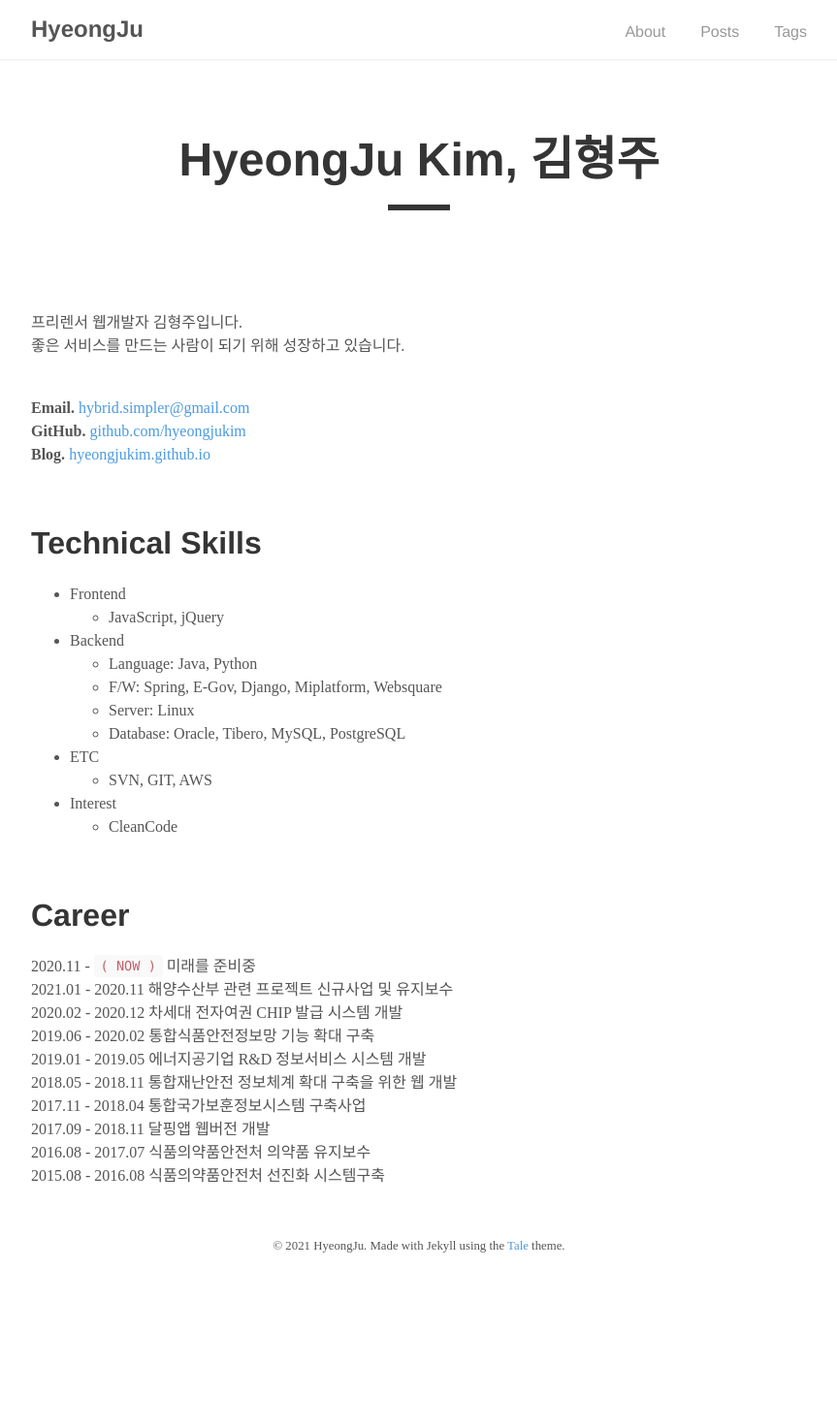
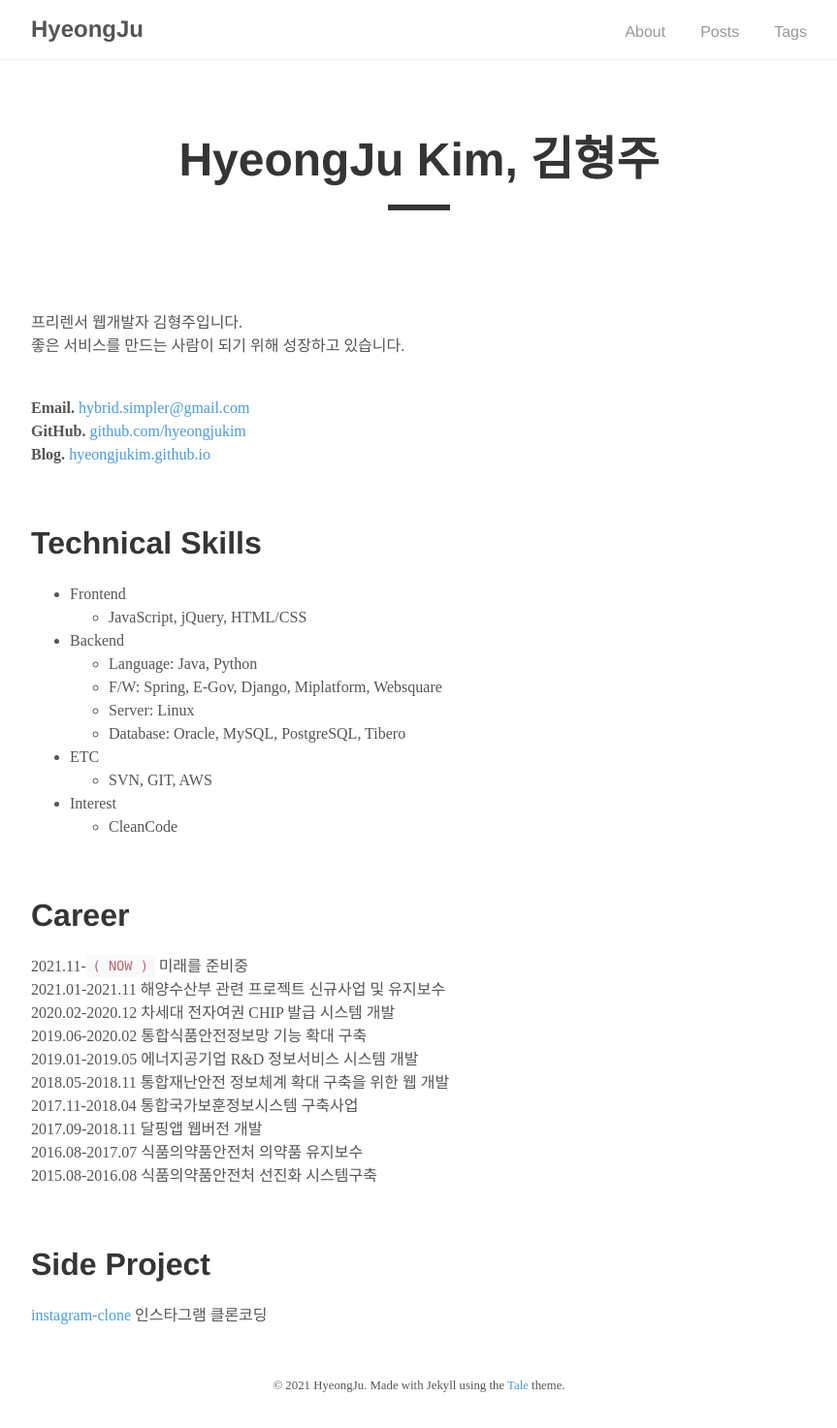
Before and after one commit to hyeongJuKim/hyeongjukim.github.io, a Jekyll site: the page built from _pages/about.md, in a window 1280 px wide. Shown: the whole page at 97% size, without its empty margins (208-1071 px from the left). Built offline with Jekyll 4.4.1, drawn with Linux system fonts in a browser that asks for light colours; some web fonts are replaced; before the commit the page ends 1329 px from its top, so only the background shows below that.

Commit message:
이력사항 변경
- 가독성 위주로 텍스트 위치 변경
- 사이드 프로젝트 링크 추가

```diff
--- a/_pages/about.md
+++ b/_pages/about.md
@@ -17,12 +17,12 @@ __Blog.__ [hyeongjukim.github.io](https://hyeongjukim.github.io/){: target="_bla
 
 # Technical Skills
 - Frontend
-  - JavaScript, jQuery
+  - JavaScript, jQuery, HTML/CSS
 - Backend
   - Language: Java, Python
   - F/W: Spring, E-Gov, Django, Miplatform, Websquare
   - Server: Linux
-  - Database: Oracle, Tibero, MySQL, PostgreSQL
+  - Database: Oracle, MySQL, PostgreSQL, Tibero
 - ETC
   - SVN, GIT, AWS
 - Interest
@@ -31,20 +31,22 @@ __Blog.__ [hyeongjukim.github.io](https://hyeongjukim.github.io/){: target="_bla
 <br>
 
 # Career
-2020.11 - `( NOW )` 미래를 준비중
-2021.01 - 2020.11 해양수산부 관련 프로젝트 신규사업 및 유지보수
-2020.02 - 2020.12 차세대 전자여권 CHIP 발급 시스템 개발
-2019.06 - 2020.02 통합식품안전정보망 기능 확대 구축
-2019.01 - 2019.05 에너지공기업 R&D 정보서비스 시스템 개발
-2018.05 - 2018.11 통합재난안전 정보체계 확대 구축을 위한 웹 개발
-2017.11 - 2018.04 통합국가보훈정보시스템 구축사업
-2017.09 - 2018.11 달핑앱 웹버전 개발
-2016.08 - 2017.07 식품의약품안전처 의약품 유지보수
-2015.08 - 2016.08 식품의약품안전처 선진화 시스템구축
+2021.11-`( NOW )` 미래를 준비중
+2021.01-2021.11 해양수산부 관련 프로젝트 신규사업 및 유지보수
+2020.02-2020.12 차세대 전자여권 CHIP 발급 시스템 개발
+2019.06-2020.02 통합식품안전정보망 기능 확대 구축
+2019.01-2019.05 에너지공기업 R&D 정보서비스 시스템 개발
+2018.05-2018.11 통합재난안전 정보체계 확대 구축을 위한 웹 개발
+2017.11-2018.04 통합국가보훈정보시스템 구축사업
+2017.09-2018.11 달핑앱 웹버전 개발
+2016.08-2017.07 식품의약품안전처 의약품 유지보수
+2015.08-2016.08 식품의약품안전처 선진화 시스템구축
 
+<br>
+
+# Side Project
+[instagram-clone](https://github.com/hyeongJuKim/instagram-clone-django){: target="_blank"} 인스타그램 클론코딩
 <!--
-# Toy Project
-[instagram-clone](http://52.79.112.138){: target="_blank"} 인스타그램 클론코딩
 [my-book](https://github.com/hyeongJuKim/MyBook){: target="_blank"} 나의 책을 관리 할 수 있는서비스
 [react todo-list](https://hyeongjukim.github.io/react-todo-list/){: target="_blank"} react tutoral
 [another projects..](https://github.com/hyeongJuKim){: target="_blank"}
```
